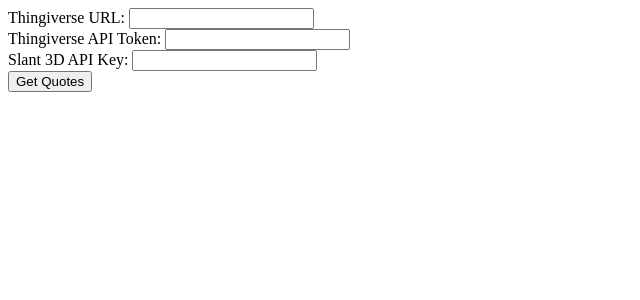
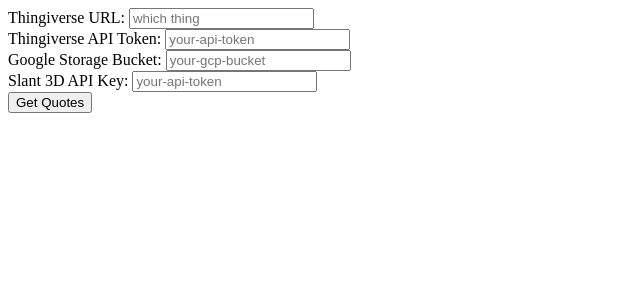
Before and after one commit to nimbus-flight/thingiverse-to-slant3d, a Flask app: page / in a window 1280 px wide. Shown: the top 300 px of the page, without its empty margins (0-640 px from the left). Run offline with Flask 3, Linux system fonts and the light colour scheme.

Commit message:
added google cloud storage for uploading thingiverse stls to

```diff
--- a/server/main.py
+++ b/server/main.py
@@ -3,6 +3,8 @@
 import requests
 import os
 from flask import render_template  # Import render_template
+from google.cloud import storage
+
 
 THINGIVERSE_TOKEN = os.environ.get('THINGIVERSE_TOKEN')
 SLANT3D_API_KEY = os.environ.get('SLANT3D_API_KEY')
@@ -12,6 +14,20 @@
 def get_stl_file_urls(thing_id):
     thing = thingiscrape.Thing(thing_id, api_token=THINGIVERSE_TOKEN)
     return [file.url for file in thing.files if file.type == "stl"]
+
+def upload_to_gcs(file_url):
+    # Download the STL file
+    response = requests.get(file_url)
+    response.raise_for_status()
+
+    # Generate a unique filename (you can customize this)
+    filename = f"stl_{thing_id}_{file_url.split('/')[-1]}"
+
+    # Upload to Google Cloud Storage
+    blob = bucket.blob(filename)
+    blob.upload_from_string(response.content, content_type="model/stl")
+
+    return blob.public_url  # Return the public URL of the uploaded file
 
 
 
@@ -30,19 +46,27 @@
 
 @app.route('/get_quotes', methods=['POST'])
 def get_quotes():
+    # Google Cloud Storage setup (replace with your actual values)
     data = request.get_json()
     thing_id = data['thingiverseUrl'].split(":")[1] # Extract the thing ID
+    BUCKET_NAME = 'your-stl-bucket'
+    BUCKET_NAME = data.get('storageBucket', BUCKET_NAME)  # Use default if not provided
+    storage_client = storage.Client()
+    bucket = storage_client.bucket(BUCKET_NAME)
+
 
     # Modify the main function to accept thing_id as a parameter
     def main(thing_id):
         stl_file_urls = get_stl_file_urls(thing_id)
         quotes = []
         for file_url in stl_file_urls:
-            quote_data = get_slant3d_quote(file_url)
+            gcs_url = upload_to_gcs(file_url)
+            quote_data = get_slant3d_quote(gcs_url)
+            delete_from_gcs(gcs_url)  # Delete after getting quote
             quotes.append(quote_data)
         return quotes
 
-    quotes = main(thing_id)  # Call the modified main function
+    quotes = main(thing_id, BUCKET_NAME)  # Call the modified main function
     return jsonify(quotes)
 
 @app.route('/')
--- a/server/requirements.txt
+++ b/server/requirements.txt
@@ -3,3 +3,4 @@
 idna==2.9
 requests
 urllib3
+google-cloud-storage
--- a/server/script.js
+++ b/server/script.js
@@ -8,8 +8,11 @@
     const thingiverseUrl = thingiverseUrlInput.value;
     const thingiverseToken = thingiverseApiTokenInput.value;
     const slant3dApiKey = slant3dApiKeyInput.value;
+    const storageBucket = storageBucketInput.value;
+
 
     if (thingiverseUrl && thingiverseToken && slant3dApiKey) {
+        resultsDiv.textContent = "Getting quotes, please wait..."; // Add a waiting message
         try {
             const response = await fetch("/get_quotes", {
                 method: "POST",
@@ -20,6 +23,7 @@
                     thingiverseUrl,
                     thingiverseToken,
                     slant3dApiKey,
+                    storageBucket,
                 }),
             });
 
--- a/server/templates/index.html
+++ b/server/templates/index.html
@@ -2,21 +2,25 @@
 <html>
 <head>
     <title>Thingiverse Quote Request</title>
-    <script src="script.js"></script> </head>
 <body>
     <div>
         <label for="thingiverseUrl">Thingiverse URL:</label>
-        <input type="text" id="thingiverseUrl" name="thingiverseUrl">
+        <input type="text" id="thingiverseUrl" name="thingiverseUrl" placeholder="which thing">
     </div>
     <div>
         <label for="thingiverseApiToken">Thingiverse API Token:</label>
-        <input type="text" id="thingiverseApiToken" name="thingiverseApiToken">
+        <input type="text" id="thingiverseApiToken" name="thingiverseApiToken" placeholder="your-api-token">
+    </div>
+    <div>
+        <label for="storageBucket">Google Storage Bucket:</label>
+        <input type="text" id="storageBucket" name="storageBucket" placeholder="your-gcp-bucket">
     </div>
     <div>
         <label for="slant3dApiKey">Slant 3D API Key:</label>
-        <input type="text" id="slant3dApiKey" name="slant3dApiKey">
+        <input type="text" id="slant3dApiKey" name="slant3dApiKey" placeholder="your-api-token">
     </div>
     <button type="button" id="getQuoteButton">Get Quotes</button>
     <div id="results"></div>
+    <script src="script.js"></script> </head>
 </body>
 </html>
```
